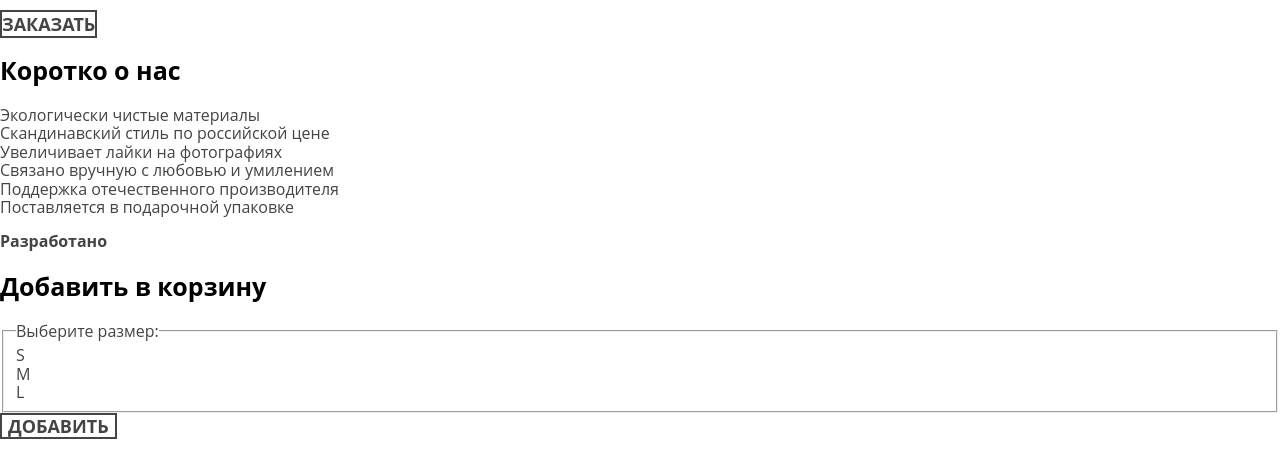
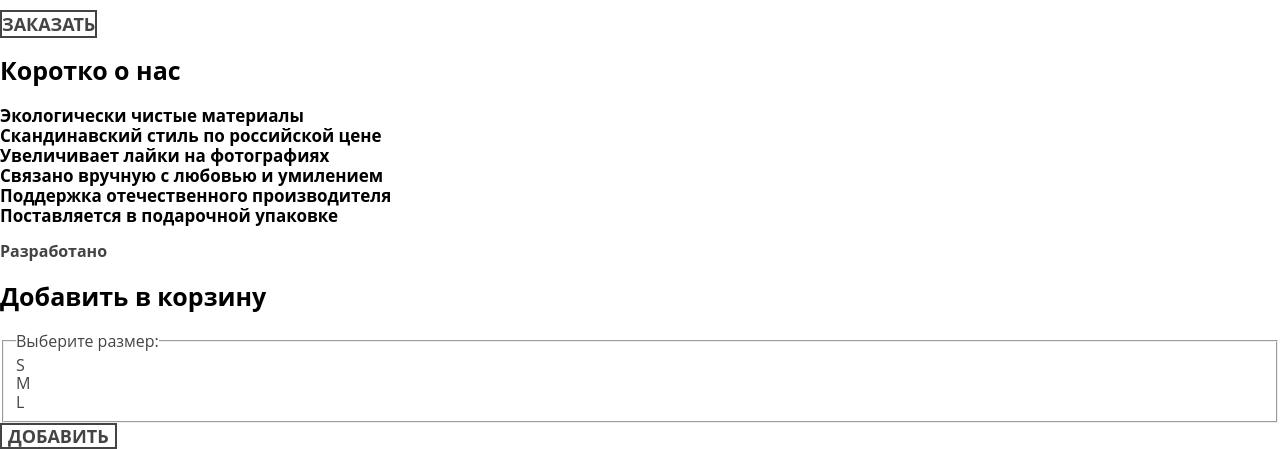
Before and after one commit to Vivendum/790877-mishka-16, a website: page source/index.html in a window 1280 px wide. Shown: the part 878-1327 px from the top of the page. Drawn offline with nearby package versions, Linux system fonts and the light colour scheme; files that its build step writes are made by us from their sources.

Commit message:
Стилизует типографику списка секции о нас

```diff
--- /dev/null
+++ b/source/less/about-us__item.less
@@ -0,0 +1,7 @@
+.about-us__item {
+  font-size: 17px;
+  font-weight: bold;
+  line-height: 20px;
+
+  color: #000000;
+}
--- a/source/less/style.less
+++ b/source/less/style.less
@@ -15,3 +15,4 @@
 @import "product__list.less";
 @import "product__price.less";
 @import "button.less";
+@import "about-us__item.less";
```
